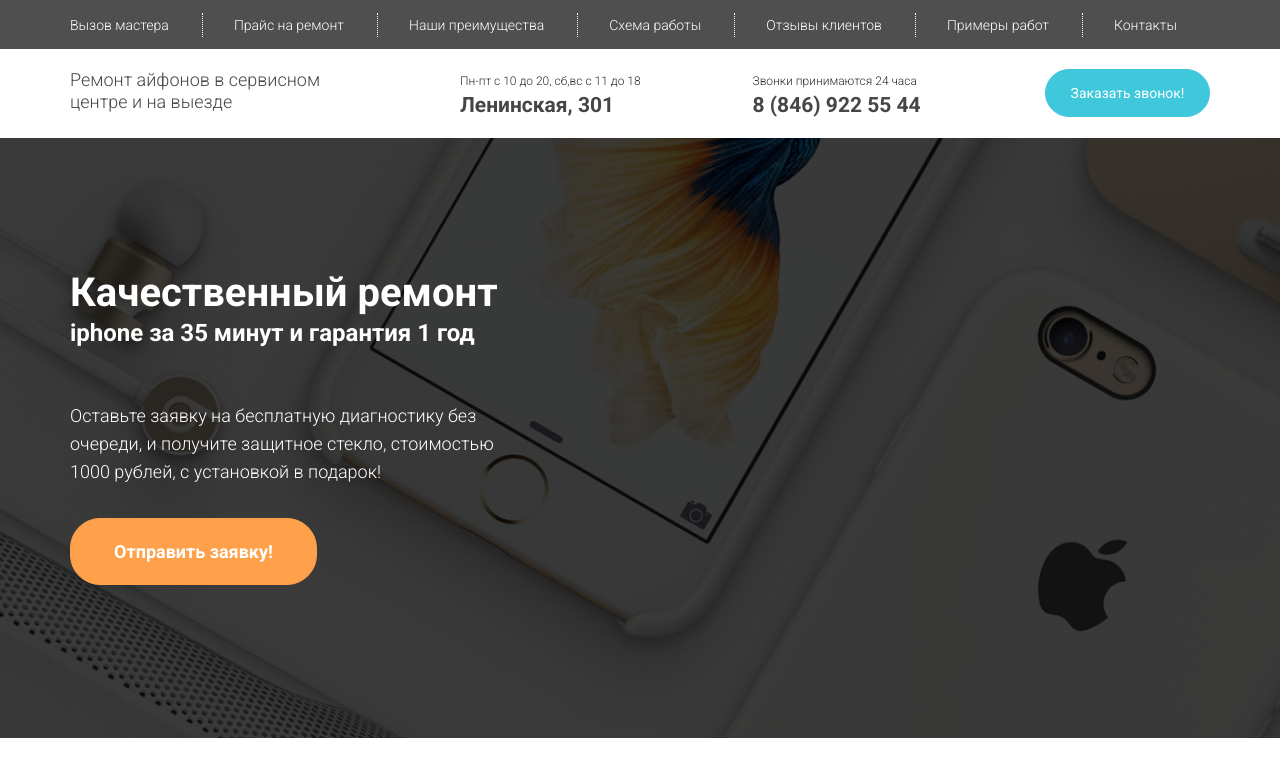
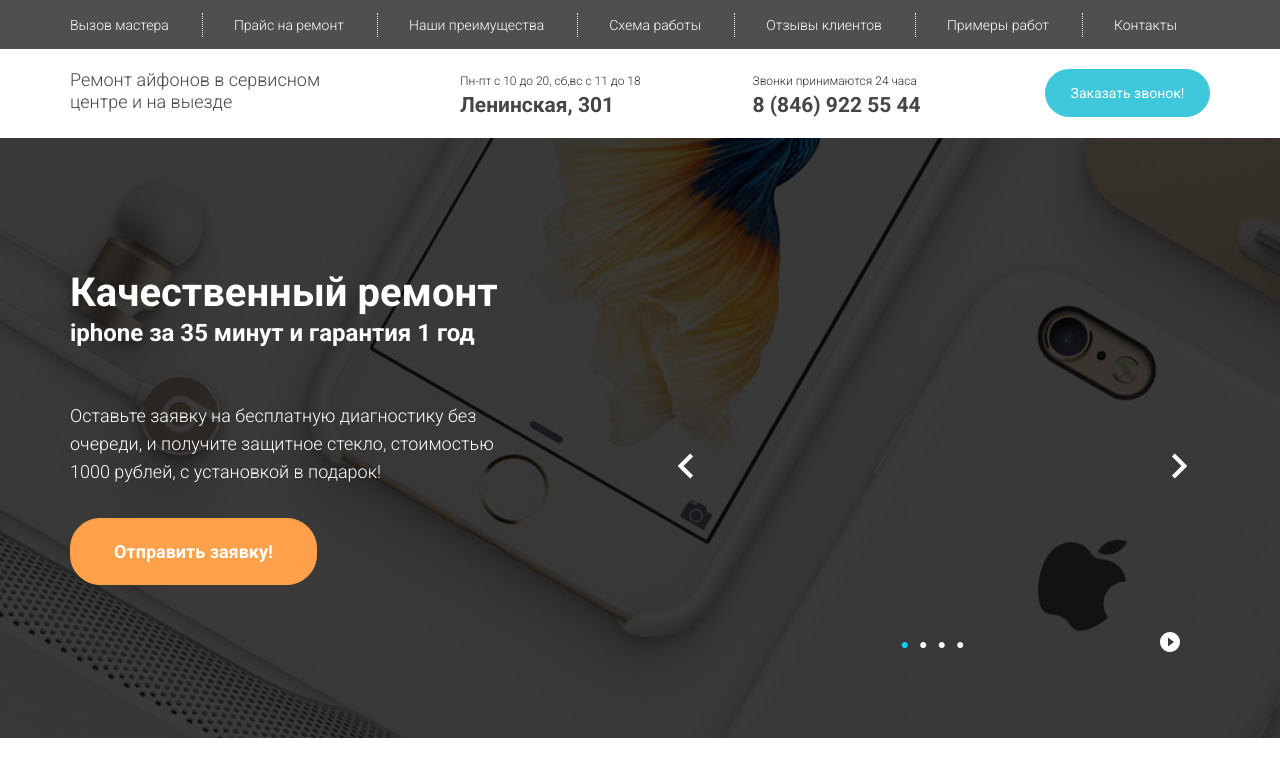
Before and after one commit to vadimgaidai/slider-react, a React (Create React App) app: page / in a window 1280 px wide. Shown: the top 776 px of the page. Built offline with nearby package versions, Linux system fonts and the light colour scheme; grey boxes are pictures that could not be loaded.

Commit message:
component slider

```diff
--- a/src/App.css
+++ b/src/App.css
@@ -1,14 +1,96 @@
-
 *{
   outline: none;
-
-
 }
-
-
 .App {
+  width: 100%;
   box-sizing: border-box;
-  font-family: Roboto;
+  font-family: "Roboto";
+}
+.slider {
   width: 100%;
-
+  height: 400px;
+  overflow: hidden;
+  position: relative;
 }
+.slider .wrapper {
+  height: 400px;
+  -webkit-transition: 0.5s all linear;
+  transition: 0.5s all linear;
+  will-change: transform;
+}
+.slider .arrows {
+  position: absolute;
+  top: 50%;
+  transform: translateY(-50%);
+  background: none;
+  height: 60px;
+  border: 0;
+  cursor: pointer;
+  transition: ease 0.3s all;
+  outline: none;
+}
+.slider .arrows.prev {
+  left: 0;
+}
+.slider .arrows.prev:hover {
+  opacity: 0.7;
+  left: -10px;
+}
+.slider .arrows.next {
+  right: 0;
+}
+.slider .arrows.next:hover {
+  right: -10px;
+  opacity: 0.7;
+}
+.slider .dots-container {
+  height: auto;
+  margin: 0;
+  padding: 0;
+  position: absolute;
+  width: auto;
+  text-align: center;
+  left: 50%;
+  bottom: 9px;
+  transform: translateX(-50%);
+  z-index: 10;
+  list-style-type: none;
+}
+.slider .dots-container li {
+  display: inline-block;
+  padding: 5px;
+}
+.slider .dots-container li.active a {
+  color: #00d8ff;
+}
+.slider .dots-container li a {
+  color: #fff;
+}
+.slider .dots-container li a:hover {
+  text-decoration: none;
+  opacity: 0.7;
+  cursor: pointer;
+}
+.slider .toggle-play {
+  height: auto;
+  position: absolute;
+  width: auto;
+  right: 5%;
+  bottom: 9px;
+  color: #3d3d3d;
+  z-index: 1000000;
+}
+.slider .toggle-play:hover {
+  text-decoration: none;
+  opacity: 0.7;
+  cursor: pointer;
+}
+.slider .each-slide {
+  width: 555px;
+  height: 400px;
+  float: left;
+  text-align: center;
+  background-size: cover;
+  background-position: center center;
+  background-color: transparent;
+}
--- a/src/App.js
+++ b/src/App.js
@@ -2,8 +2,8 @@
 
 import './App.css';
 import Grid from 'react-bootstrap/lib/Grid';
-import Row from 'react-bootstrap/lib/Row';
-import Col from 'react-bootstrap/lib/Col';
+//import Row from 'react-bootstrap/lib/Row';
+//import Col from 'react-bootstrap/lib/Col';
 
 import styled from 'styled-components';
 
@@ -11,6 +11,7 @@
 import Header from './components/header'
 import Menu from './components/menu'
 import Main from './components/main'
+
 
 const bgMain = process.env.PUBLIC_URL + '/img/bg.jpg';
 
--- a/src/components/header.js
+++ b/src/components/header.js
@@ -16,7 +16,7 @@
     min-height:  49px;
 `
 
-class Header extends React.Component{
+class Header extends Component{
 
     render(){
         return(
--- a/src/components/link.js
+++ b/src/components/link.js
@@ -20,7 +20,7 @@
 `
 
 
-class Link extends React.Component{
+class Link extends Component{
 
     render(){
         return(
--- a/src/components/main.js
+++ b/src/components/main.js
@@ -6,6 +6,7 @@
 import Col from 'react-bootstrap/lib/Col';
 
 import styled from 'styled-components';
+import Slider from './slider';
 
 const Repair = styled.div`
     color: #ffffff;
@@ -39,7 +40,7 @@
     line-height: 24px;
     margin-top: 32px;
 `
-class  Main extends React.Component{
+class  Main extends Component{
 
     render(){
         return(
@@ -60,7 +61,7 @@
                 </Col>
 
                 <Col lg={6} lgOffset={1}>
-
+                    <Slider></Slider>
                 </Col>
 
             </Row>
--- a/src/components/menu.js
+++ b/src/components/menu.js
@@ -52,7 +52,7 @@
     font-weight: 400;
     border: 1px solid #3fc7db;
 `
-class Adress extends  React.Component{
+class Adress extends  Component{
     render(){
         return(
             <span> {this.props.addr} </span>
@@ -60,14 +60,14 @@
     }
 }
 
-class TellNumber extends  React.Component{
+class TellNumber extends  Component{
     render(){
         return(
             <span> {this.props.tel}</span>
         );
     }
 }
-class  Menu extends React.Component{
+class  Menu extends Component{
 
     render(){
         return(
--- /dev/null
+++ b/src/components/slider.js
@@ -0,0 +1,190 @@
+import React, { Component } from 'react';
+
+import Slide_1 from '../img/slide-1.png';
+import Slide_2 from '../img/slide-2.png';
+import Slide_3 from '../img/slide-3.png';
+import Slide_4 from '../img/slide-4.png';
+
+
+
+class Slider extends Component{
+        constructor(props){
+            super(props);
+            this.state = {
+                slide: [
+                    {
+                        eachSlide: 'url(${Slide_1})'
+                    },
+                    {
+                        eachSlide: 'url(${Slide_2})'
+                    },
+                    {
+                        eachSlide: 'url(${Slide_3})'
+                    },
+                    {
+                        eachSlide: 'url(${Slide_4})'
+                    }
+                ],
+                autoplay: false,
+                active: 0,
+                max: 0
+            }
+            this.state.max = this.state.slide.length;
+            this.intervalBetweenSlides = this. intervalBetweenSlides.bind(this);
+            this.toggleAutoplay = this.toggleAutoplay.bind(this);
+            this.nextOne = this.nextOne.bind(this);
+            this.prevOne = this.prevOne.bind(this);
+        }
+        componentDidMount(){
+            this.interval = setInterval(()=> this.intervalBetweenSlides(), 3000)
+        }
+        componentWillUnmount(){
+            clearInterval(this.interval)
+        }
+        intervalBetweenSlides(){
+            if(this.state.autoplay ===true){
+                if(this.state.active === this.state.max -1 ){
+                    this.state.active = 0
+                }else{
+                    this.state.active + 1
+                }
+
+                this.setState({
+                    active: this.state.active
+                })
+            }
+        }
+        toggleAutoplay(){
+            this.setState({
+                autoplay: !this.state.autoplay
+            })
+        }
+        nextOne(){
+            (this.state.active < this.state.max - 1) ?
+                this.setState({
+                    active: this.state.active + 1
+                }) :
+                this.setState({
+                    active: 0
+                })
+        }
+        prevOne(){
+            (this.state.active > 0) ?
+                this.setState({
+                    active:  this.state.active + 1
+                }) :
+                this.setState({
+                    active:  this.state.max - 1
+                })
+        }
+        dots(index, event) {
+            this.setState({
+                active: index
+            })
+        }
+        isActive(value){
+            if(this.state.active === value){
+                return 'active'
+            }
+        }
+        setSliderStyle(){
+            const transition = this.state.active * - 100 / this.state.slide.length
+            return{
+                width: (this.state.slide.length * 100) + '%',
+                transform: `translateX(${transition}%)`
+            }
+        }
+        renderSlide(){
+            const  transition = 100 / this.state.slide.length + "%"
+
+            return this.state.slide.map((item, index) =>(
+                <div
+                    classname='each-slide'
+                    key = {index}
+                    style = {{backgroundImage: item.eachSlide, width: transition}}
+                >
+                </div>
+            ))
+        }
+        renderDots(){
+            return this.state.slide.map((item, index) => (
+                <li
+                    className={this.isActive(index) + ' dots'}
+                    key={index}
+                    ref = "dots"
+                    onClick={this.dots.bind(this,index)}
+                >
+                    <a>&#9679;</a>
+                </li>
+            ))
+        }
+        renderPlayStop(){
+            let playStop;
+
+                if(this.state.autoplay){
+                    playStop = <svg fill="#FFFFFF" height="24" viewBox="0 0 24 24" width="24">
+                                    <path d="M0 0h24v24H0z" fill="none"></path>
+                                    <path d="M12 2C6.48 2 2 6.48 2 12s4.48 10 10 10 10-4.48 10-10S17.52 2 12 2zm-1 14H9V8h2v8zm4 0h-2V8h2v8z"></path>
+                                </svg>
+                }else{
+                    playStop = <svg fill="#FFFFFF" height="24" viewBox="0 0 24 24" width="24">
+                                    <path d="M0 0h24v24H0z" fill="none"></path>
+                                    <path d="M12 2C6.48 2 2 6.48 2 12s4.48 10 10 10 10-4.48 10-10S17.52 2 12 2zm-2 14.5v-9l6 4.5-6 4.5z"></path>
+                                </svg>
+                }
+                return playStop
+        }
+        renderArrows(){
+            return(
+             <div>
+                 <button
+                    type="button"
+                    className="arrows prev"
+                    onClick={this.prevOne}
+                 >
+                     <svg fill="#FFFFFF" width="50" height="50" viewBox="0 0 24 24">
+                         <path d="M15.41 7.41L14 6l-6 6 6 6 1.41-1.41L10.83 12z"></path>
+                         <path d="M0 0h24v24H0z" fill="none"></path>
+                     </svg>
+                 </button>
+
+                 <button
+                     type="button"
+                     className="arrows next"
+                     onClick={this.nextOne}
+                 >
+                     <svg fill="#FFFFFF" height="50" viewBox="0 0 24 24" width="50">
+                         <path d="M10 6L8.59 7.41 13.17 12l-4.58 4.59L10 18l6-6z"></path>
+                         <path d="M0 0h24v24H0z" fill="none"></path>
+                     </svg>
+                 </button>
+             </div>
+            )
+        }
+        render(){
+            return(
+
+                <div className="slider">
+                    <div
+                        className="wrapper"
+                        style={this.setSliderStyle()}
+                    >
+                        {this.renderSlide()}
+                    </div>
+                    {this.renderArrows()}
+                    <ul className="dots-container">
+                        {this.renderDots()}
+                    </ul>
+
+                    <a
+                        className="toggle-play"
+                        onClick={this.toggleAutoplay}
+                    >
+                        {this.renderPlayStop()}
+                    </a>
+                </div>
+            );
+        }
+}
+
+export default  Slider
```
